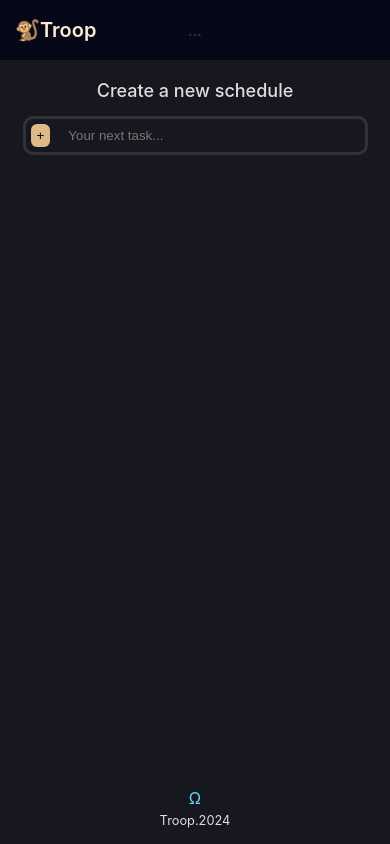
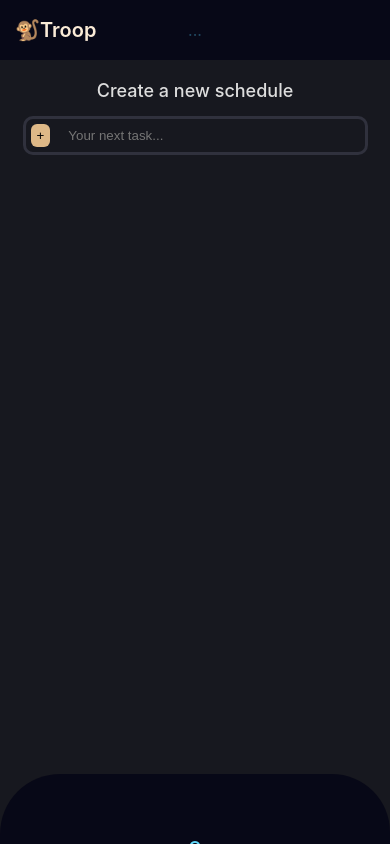
Before and after one commit to Skidrow65/Troop, a React (Create React App) app: page / in a window 390 px wide. Built offline with nearby package versions, Linux system fonts and the light colour scheme.

Commit message:
Update App.css

```diff
--- a/src/App.css
+++ b/src/App.css
@@ -123,10 +123,70 @@ div.checkbox{
   margin-bottom: -11px;
 }
 footer {
-  position:absolute;
-left:0;
 bottom:0;
-right:0;
+}
+footer {
+  position: fixed;
+  left: 0;
+  width: 100%;
+  z-index: 9999;
+  grid-template-rows: repeat(4, 1fr);
+  align-items: center;
+  justify-content: space-between;
+  padding: 15px 15px;
+  background: rgba(1, 1, 20, 0.664);
+  font-size: 20px;
+  color: antiquewhite;
+  font-weight: 600;
+  height: 70px;
+  border-top-left-radius: 65px;
+  border-top-right-radius: 58px;
+}
+#navbar {
+  display: flex;
+  align-items: flex-start;
+  justify-content: center;
+  flex-direction: row;
+  gap: 10px;
+  margin-left: -50px;
+}
+#navbar li {
+  list-style: none;
+  padding: 0 15px;
+  position: relative;
+  display: flex;
+  flex-direction: column;
+  align-items: center;
+  gap: 5px;
+  margin-top: -18px;
+}
+  #navbar li i {
+      text-decoration: none;
+      font-size: 15px;
+      font-weight: 600;
+      color: white;
+
+  }
+  #navbar li a {
+      text-decoration: none;
+      font-size: 16px;
+      font-weight: 600;
+      color: burlywood;
+      transition: 0.3s ease;
+  }
+  #navbar li a:hover,
+  #navbar li a.active {
+      color: rgba(199, 73, 14, 0.945);
+  }
+  #navbar li a.active::after, #navbar li a:hover::after {
+    content: "";
+    width: 50%;
+    height: 2px;
+    background: rgba(199, 73, 14, 0.945);
+    position: absolute;
+    bottom: -4px;
+    left: 20px;
+    margin: auto;
 }
 
 button.trash{
@@ -144,3 +204,22 @@ div.task input{
   border-radius:5px;
   padding: 2px 4px;
 }
+@media (max-width: 477px) {
+  footer {
+    position: fixed;
+    left: 0;
+    width: 100%;
+    z-index: 9999;
+    grid-template-rows: repeat(4, 1fr);
+    align-items: center;
+    justify-content: space-between;
+    padding: 15px 15px;
+    background: rgba(1, 1, 20, 0.664);
+    font-size: 20px;
+    color: antiquewhite;
+    font-weight: 600;
+    height: 70px;
+    border-top-left-radius: 60px;
+    border-top-right-radius: 58px;
+  }
+}
```
